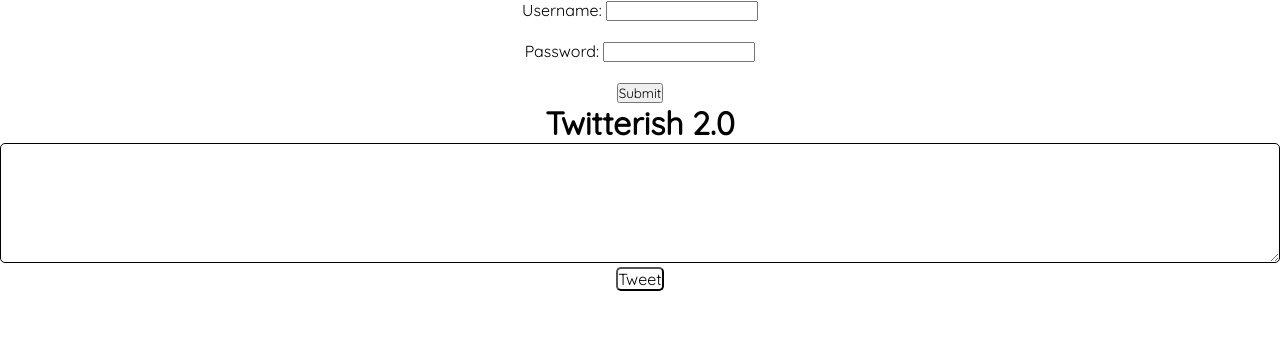
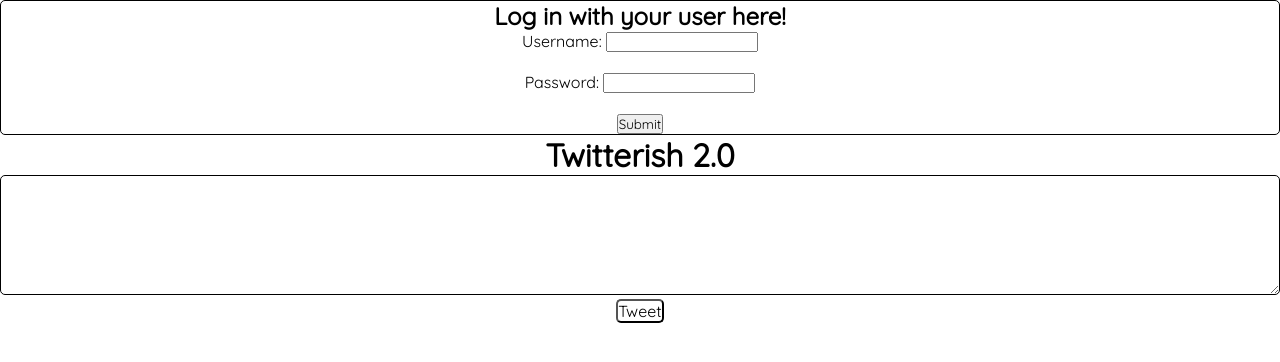
Before and after one commit to FloatingIntegers/twitterish2.0, a website: page public/index.html in a window 1280 px wide. Drawn offline with Linux system fonts and the light colour scheme; files that its build step writes are made by us from their sources; no server answers.

Commit message:
Adds more basic styling + alert when logging in to make it more obvious

```diff
--- a/public/index.html
+++ b/public/index.html
@@ -9,6 +9,7 @@
   <body>
     <div id="start-page">
       <div id="form-container">
+        <h2>Log in with your user here!</h2>
           Username:
           <input type="text" id="username" value="" autocomplete="off" />
           <br><br>
--- a/public/index.js
+++ b/public/index.js
@@ -46,6 +46,7 @@ function login() {
     if (xhr.readyState == 4 && xhr.status == 200) {
       const id = JSON.parse(xhr.response).id;
       document.cookie = `id${id}=${id}`;
+      alert(`You are now logged in as: ${username}`);
     }
   }
   const username = document.getElementById('username').value;
--- a/public/main.css
+++ b/public/main.css
@@ -11,6 +11,10 @@
 *{
   font-family: 'Quicksand', sans-serif;
   text-align: center;
+}
+#form-container{
+  border: 1px solid black;
+  border-radius: 5px;
 }
 #content-wrapper{
   width: 800px;
```
